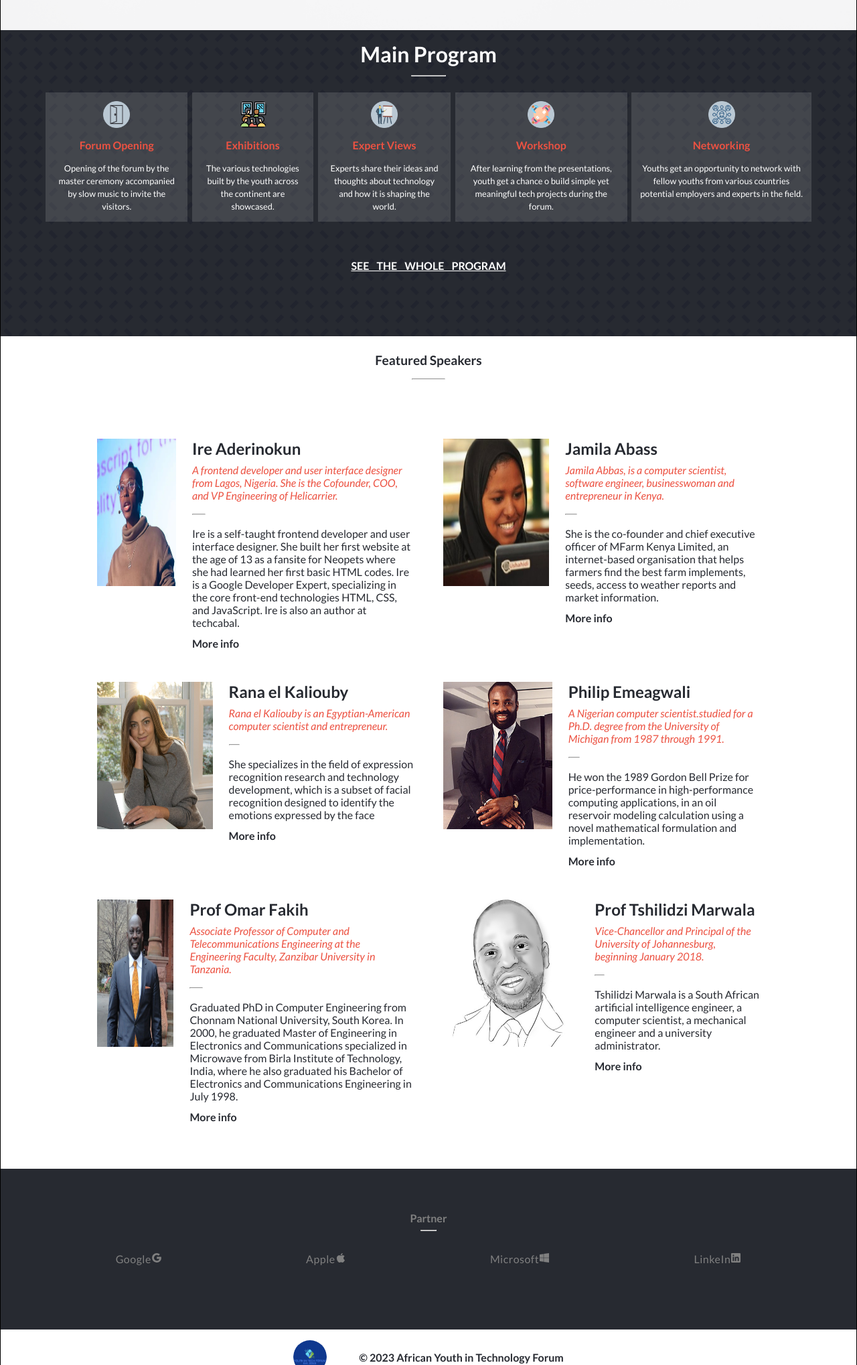
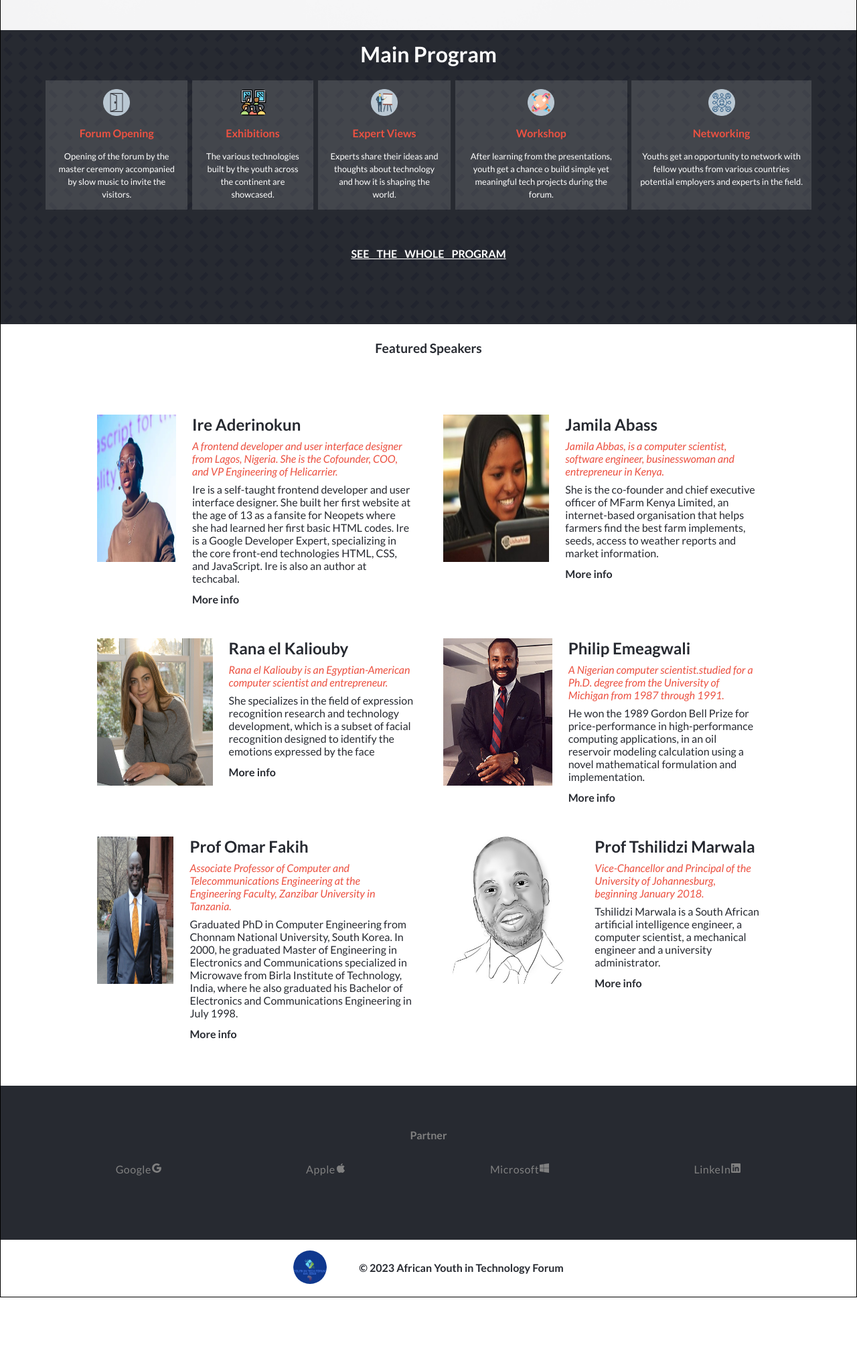
Before and after one commit to chepkok3/Tech-Forum, a website: page index.html in a window 1280 px wide. Shown: the part 719-2757 px from the top of the page at 67% size. After the commit the page ends 2656 px from the top, so only its background shows below. Drawn offline with nearby package versions, Linux system fonts and the light colour scheme.

Commit message:
Add modified html, css and js files

```diff
--- a/index.html
+++ b/index.html
@@ -92,7 +92,6 @@
     </section>
     <section id="program" class="main-program-section">
       <h2>Main Program</h2>
-      <hr>
       <div class="daily-activities">
         <div class="main-program">
           <img src="images/open-forum.png" width="40" height="40" alt="door opened">
@@ -148,7 +147,6 @@
 
       <div class="speakers-header">
         <h5>Featured Speakers</h5>
-        <hr>
       </div>
       <article class="speakers-container">
 
@@ -161,7 +159,6 @@
       </article>
     <div class="sponsors">
       <h6>Partner</h6>
-      <hr>
       <div class="partners-icons">
         <a href="https://about.google/" rel="noopener noreferrer" class="partner-icon" target="_blank">Google<ion-icon name="logo-google"></ion-icon></a>
 
--- a/page.css
+++ b/page.css
@@ -122,14 +122,6 @@ body {
   padding-bottom: 12px;
   text-align: center;
   color: #fff;
-}
-
-.main-program-section hr {
-  width: 4%;
-  margin-top: 0.05px;
-  margin-bottom: 1rem;
-  color: #ec5242;
-  margin-left: 48%;
 }
 
 .main-program {
@@ -361,13 +353,6 @@ body {
   margin: 1rem 2rem;
 }
 
-.past-forums hr {
-  width: 7%;
-  margin-top: 0.5rem;
-  color: #ec5242;
-  margin-left: 48%;
-}
-
 .past-forums h3 {
   text-align: center;
   font-size: 1rem;
@@ -434,13 +419,6 @@ body {
   font-size: 1rem;
   color: #808080;
   text-align: center;
-}
-
-.sponsors hr {
-  width: 5%;
-  margin-top: 0.5rem;
-  color: #ec5242;
-  margin-left: 47.5%;
 }
 
 .partners-icons {
@@ -528,12 +506,6 @@ body {
   color: #ec5242;
 }
 
-.hr {
-  width: 6%;
-  margin: 0.6rem 0;
-  color: #d3d3d3;
-}
-
 .info {
   color: #272a31;
   font-size: 1rem;
@@ -559,13 +531,6 @@ body {
   text-align: center;
   font-size: 1.2rem;
   color: #272a31;
-}
-
-.speakers-header hr {
-  width: 7%;
-  margin-top: 0.5rem;
-  color: #ec5242;
-  margin-left: 48%;
 }
 
 .more {
@@ -700,13 +665,6 @@ body {
     cursor: pointer;
   }
 
-  .speakers-header hr {
-    width: 4%;
-    margin-top: 1rem;
-    color: #ec5242;
-    margin-left: 48%;
-  }
-
   .more {
     display: none;
   }
@@ -799,11 +757,4 @@ body {
     display: flex;
     justify-content: center;
   }
-
-  .sponsors hr {
-    width: 2%;
-    margin-top: 0.5rem;
-    color: #ec5242;
-    margin-left: 49%;
-  }
 }
--- a/page.js
+++ b/page.js
@@ -82,7 +82,6 @@ speakers.forEach((speaker) => {
     <div class="speaker-details">
       <h4>${speaker.Name}</h4>
       <p class="description">${speaker.description}</p>
-      <hr class="hr" hr></hr>
       <p class=info>${speaker.information}</p>
       <a target="_blank" class="detailed" href="${speaker.detailed}">More info</a>
     </div>
```
Also changed, not shown: about.html (+1 -2 lines).
